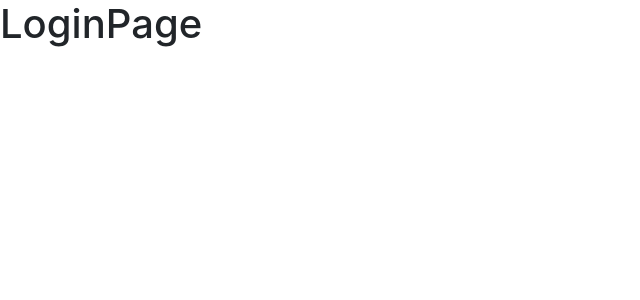
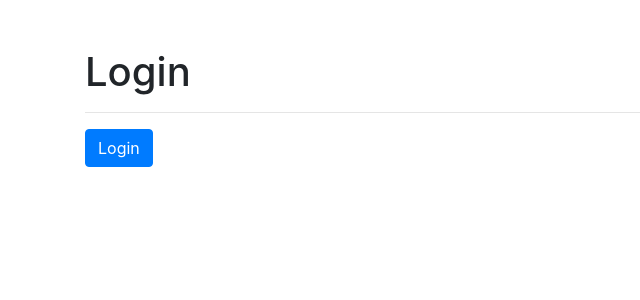
Before and after one commit to Xtremono/heroes-app, a React (Vite) app: page /login in a window 1280 px wide. Shown: the top 300 px of the page, without its empty margins (0-640 px from the left). Built offline with nearby package versions, Linux system fonts and the light colour scheme.

Commit message:
Creacion de nuevas rutas

```diff
--- a/src/auth/pages/LoginPage.jsx
+++ b/src/auth/pages/LoginPage.jsx
@@ -1,6 +1,25 @@
+import { useNavigate } from "react-router-dom";
 
 export const LoginPage = () => {
+  const navigate = useNavigate();
+
+  const onLogin = () => {
+    navigate('/', {
+      replace: true
+    });
+  };
+
   return (
-    <h1>LoginPage</h1>
-  )
-}
+    <div className="container mt-5">
+      <h1>Login</h1>
+      <hr />
+
+      <button
+        className="btn btn-primary"
+        onClick={onLogin}
+      >
+        Login
+      </button>
+    </div>
+  );
+};
--- a/src/ui/components/Navbar.jsx
+++ b/src/ui/components/Navbar.jsx
@@ -1,7 +1,16 @@
-import { Link, NavLink } from 'react-router-dom';
+import { Link, NavLink, useNavigate } from 'react-router-dom';
 
 
 export const Navbar = () => {
+
+  const navigate = useNavigate();
+
+  const onLogout = () => {
+    navigate('/login', {
+      replace: true
+    });
+  }
+
     return (
         <nav className="navbar navbar-expand-sm navbar-dark bg-dark p-2">
 
@@ -37,7 +46,10 @@
                       Tomas
                     </span>
 
-                     <button className="nav-item nav-link btn btn-outline-primary">
+                     <button
+                     className="nav-item nav-link btn btn-outline-primary"
+                     onClick={onLogout}
+                     >
                         Logout
                      </button>
                 </ul>
```
